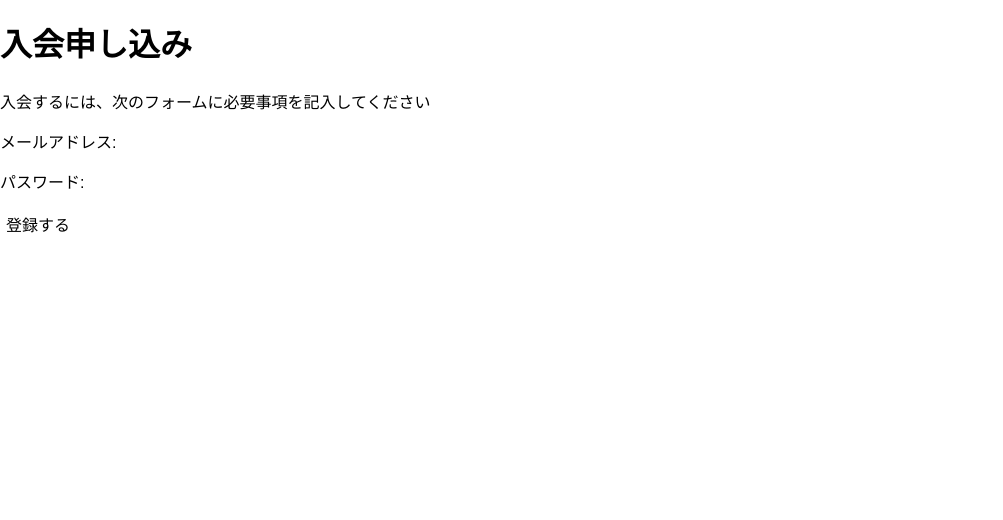
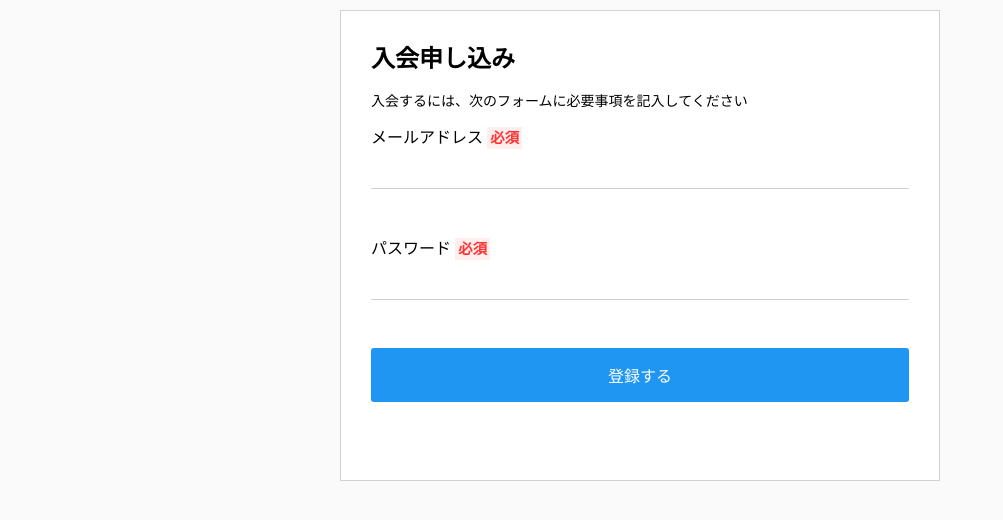
Before and after one commit to e21018/HTML-CSS-BOOK, a plain HTML site: page chap2/index.html in a window 1280 px wide. Shown: the whole page, without its empty margins (0-1003 px from the left). Drawn offline with Linux system fonts and the light colour scheme.

Commit message:
change index.html stylesheet.css

```diff
--- a/chap2/css/stylesheet.css
+++ b/chap2/css/stylesheet.css
@@ -0,0 +1,49 @@
+h1{
+    font-size: 24px;
+    margin: 0;
+}
+
+p{
+    font-size: 14px;
+}
+
+.content {
+    background-color: #fff;
+    width: 600px;
+    margin: 10px auto;
+    border: 1px solid #d1d1d1;
+    padding: 30px;
+}
+
+input {
+    border-bottom: 1px solid #d1d1d1;
+    font-size: 1.2em;
+    width: 100%;
+    padding: 8px;
+}
+
+button {
+    width: 100%;
+    background-color: #2096F3;
+    color: #fff;
+    padding: 15px;
+    border-radius: 3px;
+
+}
+
+.control {
+    margin-bottom: 3em;
+}
+
+.required {
+    margin-left: .3em;
+    color: #f33;
+    font-size: .9em;
+    padding: 3px;
+    background-color: #fee;
+    font-weight: bold;
+}
+
+body {
+    background-color: #fafafa;
+}
--- a/chap2/index.html
+++ b/chap2/index.html
@@ -5,25 +5,29 @@
     <meta http-equiv="X-UA-Compatible" content="IE=edge">
     <meta name="viewport" content="width=device-width, initial-scale=1.0">
     <link rel="stylesheet" href="./css/sanitize.css">
-    <link rel="stylesheet" href="style.css">
+    <link rel="stylesheet" href="./css/stylesheet.css">
     <title>Document</title>
 </head>
 <body>
-
+    <div class="content">
         <!--h1{入会申し込み}-->
         <h1>入会申し込み</h1>
 
         <!--p{入会するには、次のフォームに必要事項を記入してください}-->
         <p>入会するには、次のフォームに必要事項を記入してください</p>
 
+        <div class="control">
             <!--p{メールアドレス:}>input[type="email" name="mymail"]-->
-    <p>メールアドレス:<input type="email" name="mymail"></p>
-
+            <label for="mymail">メールアドレス<span class="required">必須</span><input type="email" name="mymail"></label>
+        </div>
+        <div class="control">
         <!--p{パスワード:}>input{type=password }-->
-    <p>パスワード: <input type="password" name="passcord"></p>
-
+        <label for="passcode">パスワード<span class="required">必須</span><input type="password" name="passcord"></label>
+        </div>
+        <div class="control">
         <!-- p>button[type=submit]{登録する}-->
         <p<><button type="submit">登録する</button></p>
-
+        </div>
+    </div>
 </body>
 </html>
```
Lines whose indentation alone changed are shown as unchanged.
